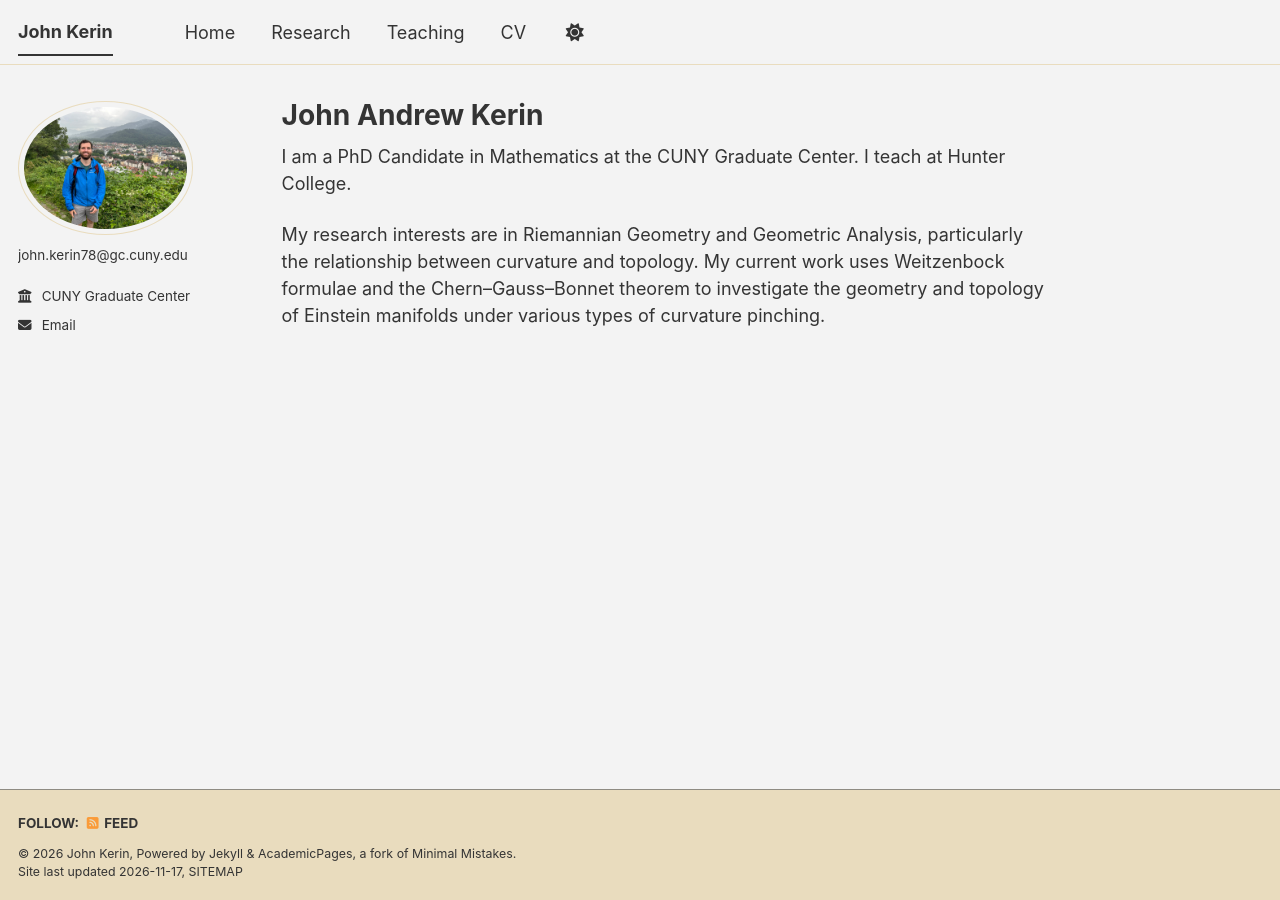
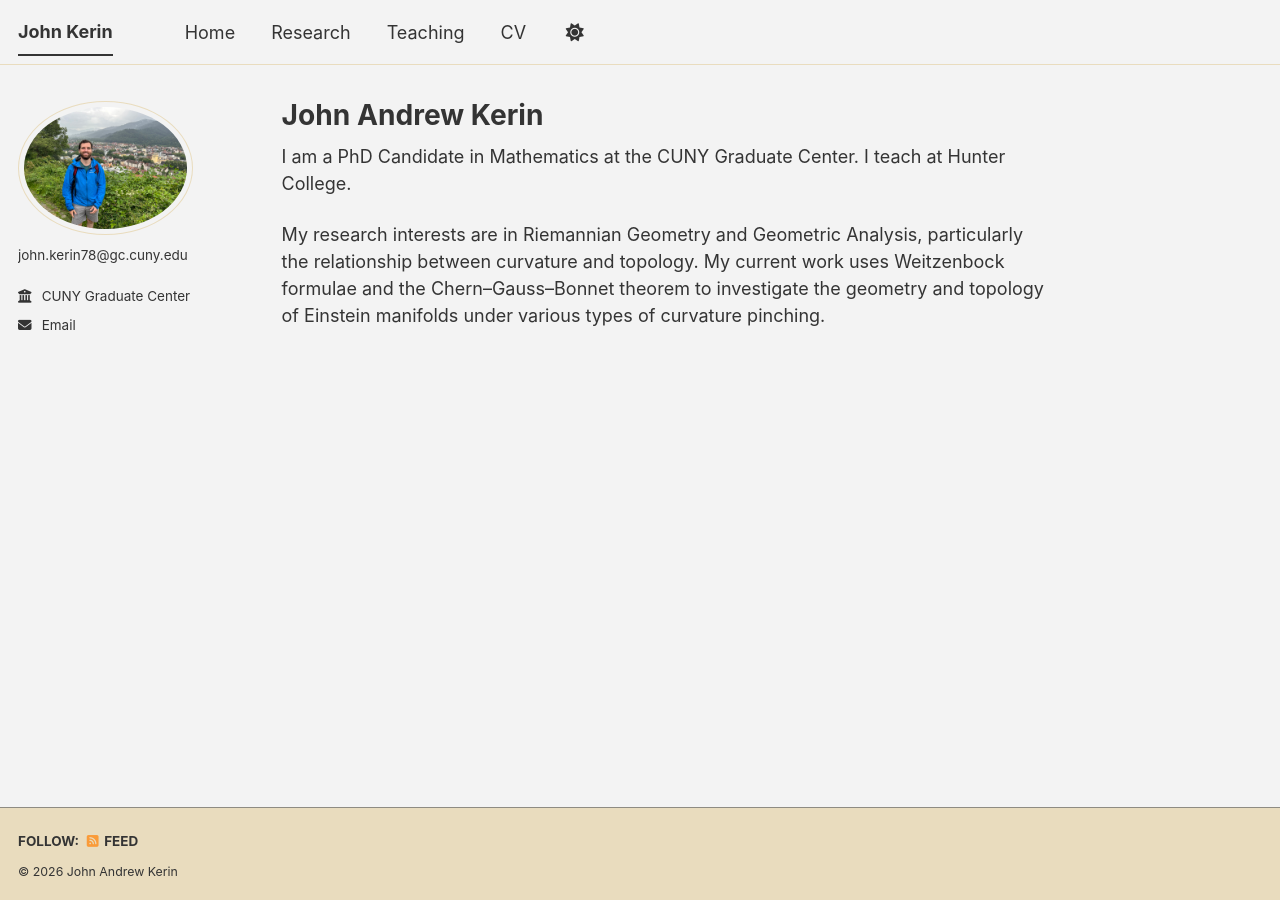
Before and after one commit to johnandrewkerin/johnandrewkerin.github.io, a Jekyll site: the page built from _pages/about.md, in a window 1280 px wide. Built offline with Jekyll 4.4.1, drawn with Linux system fonts in a browser that asks for light colours; a script bundle is joined from its source files by our own code; a style sheet for code colours, icons or effects is not loaded.

Commit message:
Update footer.html

```diff
--- a/_includes/footer.html
+++ b/_includes/footer.html
@@ -20,6 +20,5 @@
 {% endif %}
 
 <div class="page__footer-copyright">
-  &copy; {{ site.time | date: '%Y' }} {{ site.name | default: site.title }}, {{ site.data.ui-text[site.locale].powered_by | default: "Powered by" }} <a href="https://jekyllrb.com" rel="nofollow">Jekyll</a> &amp; <a href="https://github.com/academicpages/academicpages.github.io">AcademicPages</a>, a fork of <a href="https://mademistakes.com/work/minimal-mistakes-jekyll-theme/" rel="nofollow">Minimal Mistakes</a>.<br />
-  Site last updated {{ "now" | date: '%Y-%m-%d' }}, <a href="/sitemap/" style="text-transform: uppercase;">{{ site.data.ui-text[site.locale].site_map | default: "Sitemap" }}</a>
+  &copy; {{ site.time | date: '%Y' }} John Andrew Kerin
 </div>
```
